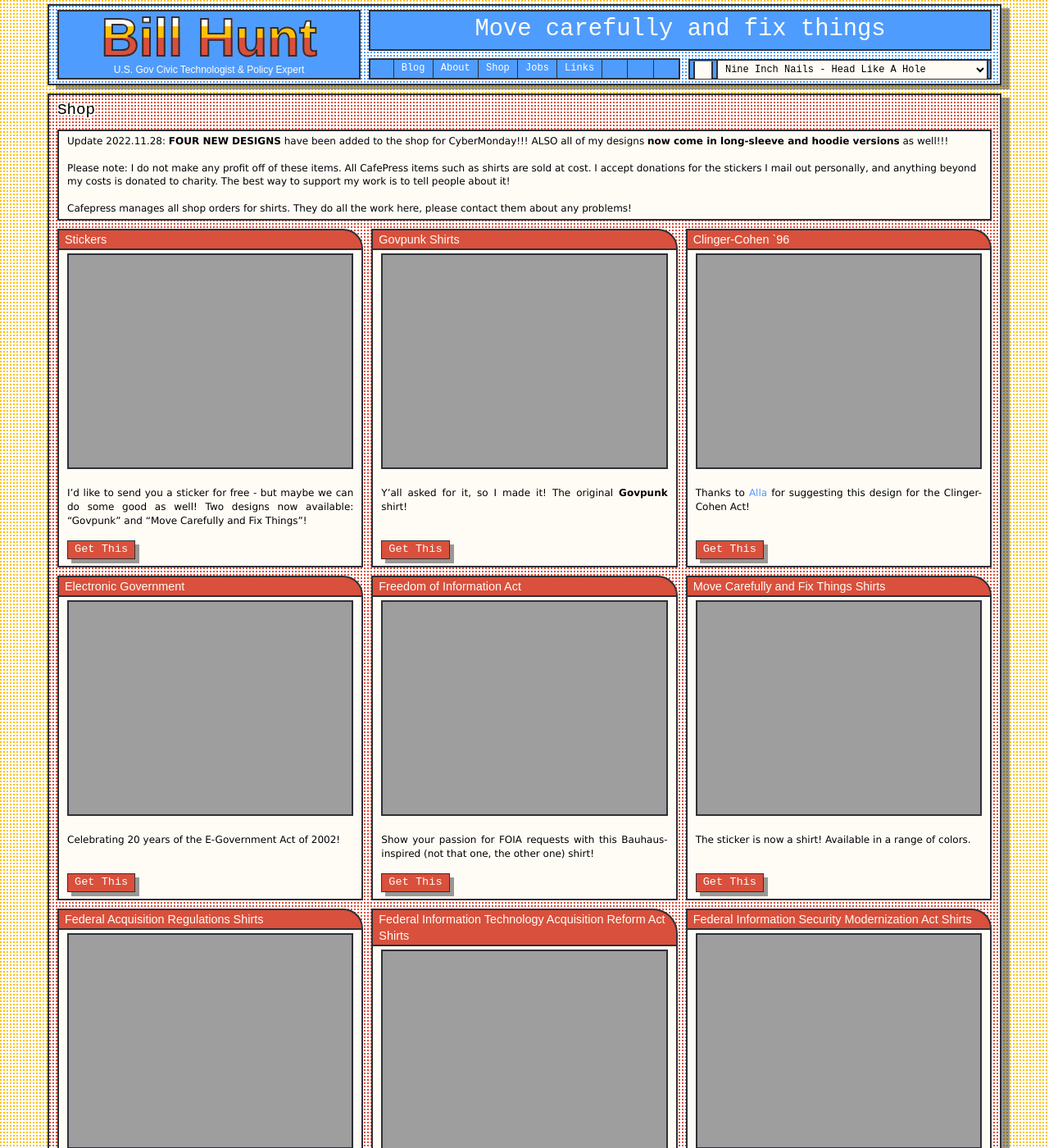
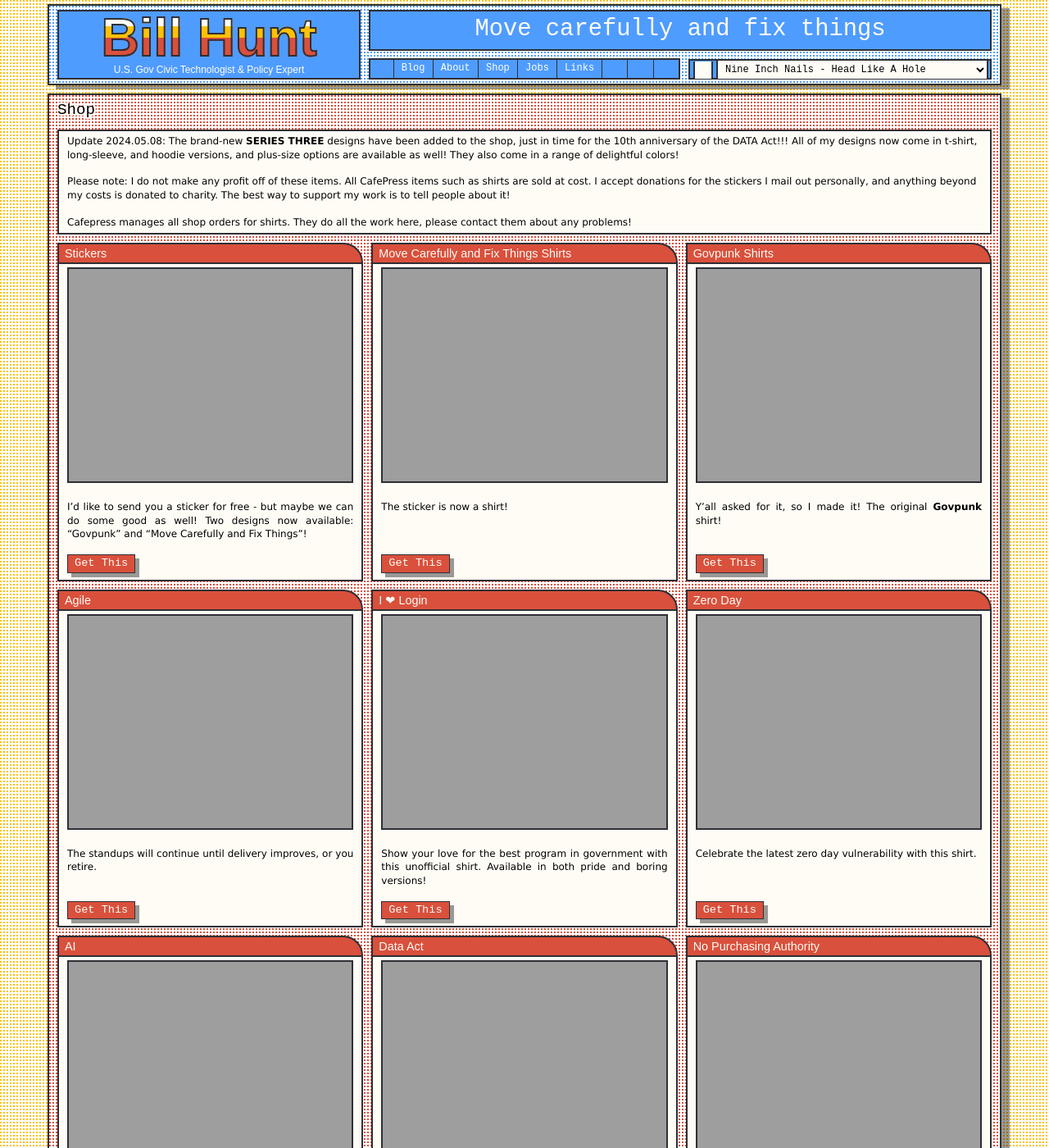
Before and after one commit to krusynth/billhunt.dev, a Jekyll site: the page built from shop.md, in a window 1280 px wide and 1400 px high. Shown: the whole window at 82% size. Built offline with Jekyll 4.4.1, drawn with Linux system fonts in a browser that asks for light colours; some web fonts are replaced; some of the changed text lies outside the part shown.

Commit message:
Add series three shirts.

```diff
--- a/_data/shop.yml
+++ b/_data/shop.yml
@@ -3,10 +3,45 @@
   image: https://billhunt.dev/uploads/2023/01/stickers.jpg
   content: 'I’d like to send you a sticker for free - but maybe we can do some good as well! Two designs now available: "Govpunk" and "Move Carefully and Fix Things"!'
 
+- title: Move Carefully and Fix Things Shirts
+  url: https://www.cafepress.com/govpunk/17346067
+  image: https://billhunt.dev/uploads/2022/09/move_carefully_and_fix_womens_classic_tshirt.jpg
+  content: The sticker is now a shirt!
+
 - title: Govpunk Shirts
   url: https://www.cafepress.com/govpunk/17361265
   image: https://billhunt.dev/uploads/2022/11/govpunk_sweatshirt.jpg
   content: Y'all asked for it, so I made it! The original **Govpunk** shirt!
+
+- title: Agile
+  url: https://www.cafepress.com/govpunk/17449227
+  image: https://billhunt.dev/uploads/2024/05/agile_tshirt.jpg
+  content: The standups will continue until delivery improves, or you retire.
+
+- title: I ❤ Login
+  url: https://www.cafepress.com/govpunk/17449246
+  image: https://billhunt.dev/uploads/2024/05/logindotlove-hoodie.jpg
+  content: Show your love for the best program in government with this unofficial shirt. Available in both pride and boring versions!
+
+- title: Zero Day
+  url: https://www.cafepress.com/govpunk/17449245
+  image: https://billhunt.dev/uploads/2024/05/zero_day_tshirt.jpg
+  content: Celebrate the latest zero day vulnerability with this shirt.
+
+- title: AI
+  url: https://www.cafepress.com/govpunk/17449247
+  image: https://billhunt.dev/uploads/2024/05/ai-hoodie.jpg
+  content: The technology is improving every day, we promise!
+
+- title: Data Act
+  url: https://www.cafepress.com/govpunk/17449250
+  image: https://billhunt.dev/uploads/2024/05/data_act_womens_deluxe_tshirt.jpg
+  content: Commemorating the 10th anniversary of the DATA Act of 2014!
+
+- title: No Purchasing Authority
+  url: https://www.cafepress.com/govpunk/17449244
+  image: https://billhunt.dev/uploads/2024/05/no-purchasing-authority-shirt.jpg
+  content: This shirt will save you time and energy at conferences by avoiding the vendor conversations at all!
 
 - title: Clinger-Cohen `96
   url: https://www.cafepress.com/govpunk/17361263
@@ -23,11 +58,6 @@
   image: https://billhunt.dev/uploads/2022/11/foia_shirt.jpg
   content: Show your passion for FOIA requests with this Bauhaus-inspired (not that one, the other one) shirt!
 
-- title: Move Carefully and Fix Things Shirts
-  url: https://www.cafepress.com/govpunk/17346067
-  image: https://billhunt.dev/uploads/2022/09/move_carefully_and_fix_womens_classic_tshirt.jpg
-  content: The sticker is now a shirt! Available in a range of colors.
-
 - title: Federal Acquisition Regulations Shirts
   url: https://www.cafepress.com/govpunk/17345806
   image: https://billhunt.dev/uploads/2022/09/far_tshirt.jpg
--- a/shop.md
+++ b/shop.md
@@ -8,7 +8,7 @@
 image: https://billhunt.dev/uploads/2022/09/tshirts.jpg
 ---
 
-Update 2022.11.28: **FOUR NEW DESIGNS** have been added to the shop for CyberMonday!!! ALSO all of my designs **now come in long-sleeve and hoodie versions** as well!!!
+Update 2024.05.08: The brand-new **SERIES THREE** designs have been added to the shop, just in time for the 10th anniversary of the DATA Act!!! All of my designs now come in t-shirt, long-sleeve, and hoodie versions, and plus-size options are available as well! They also come in a range of delightful colors!
 
 Please note: I do not make any profit off of these items. All CafePress items such as shirts are sold at cost. I accept donations for the stickers I mail out personally, and anything beyond my costs is donated to charity. The best way to support my work is to tell people about it!
 
```
Also changed, not shown: _layouts/home.html (+20 -17 lines), _posts/2024-05-08-series-three-shirts.md (added, +12 -0 lines).
